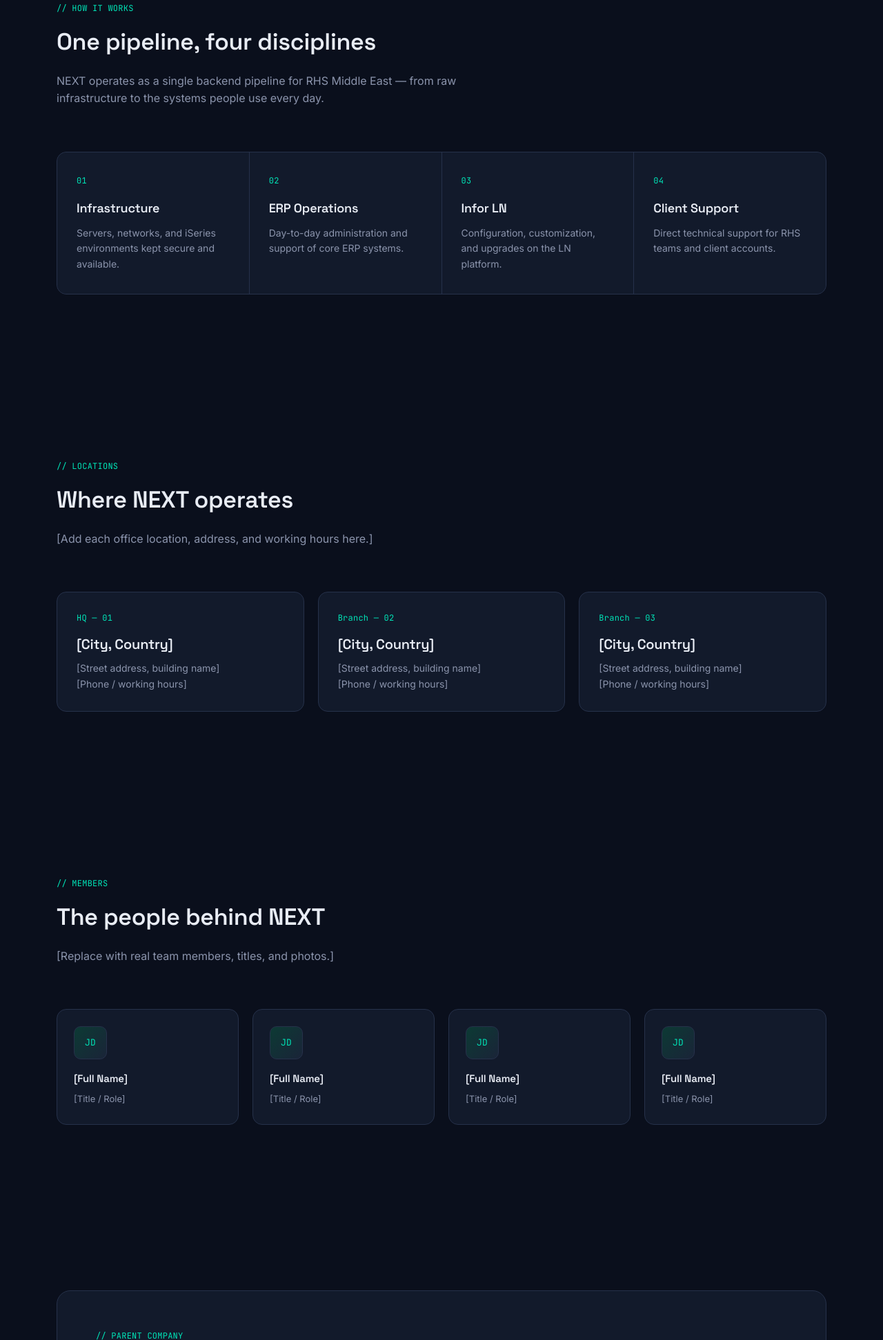
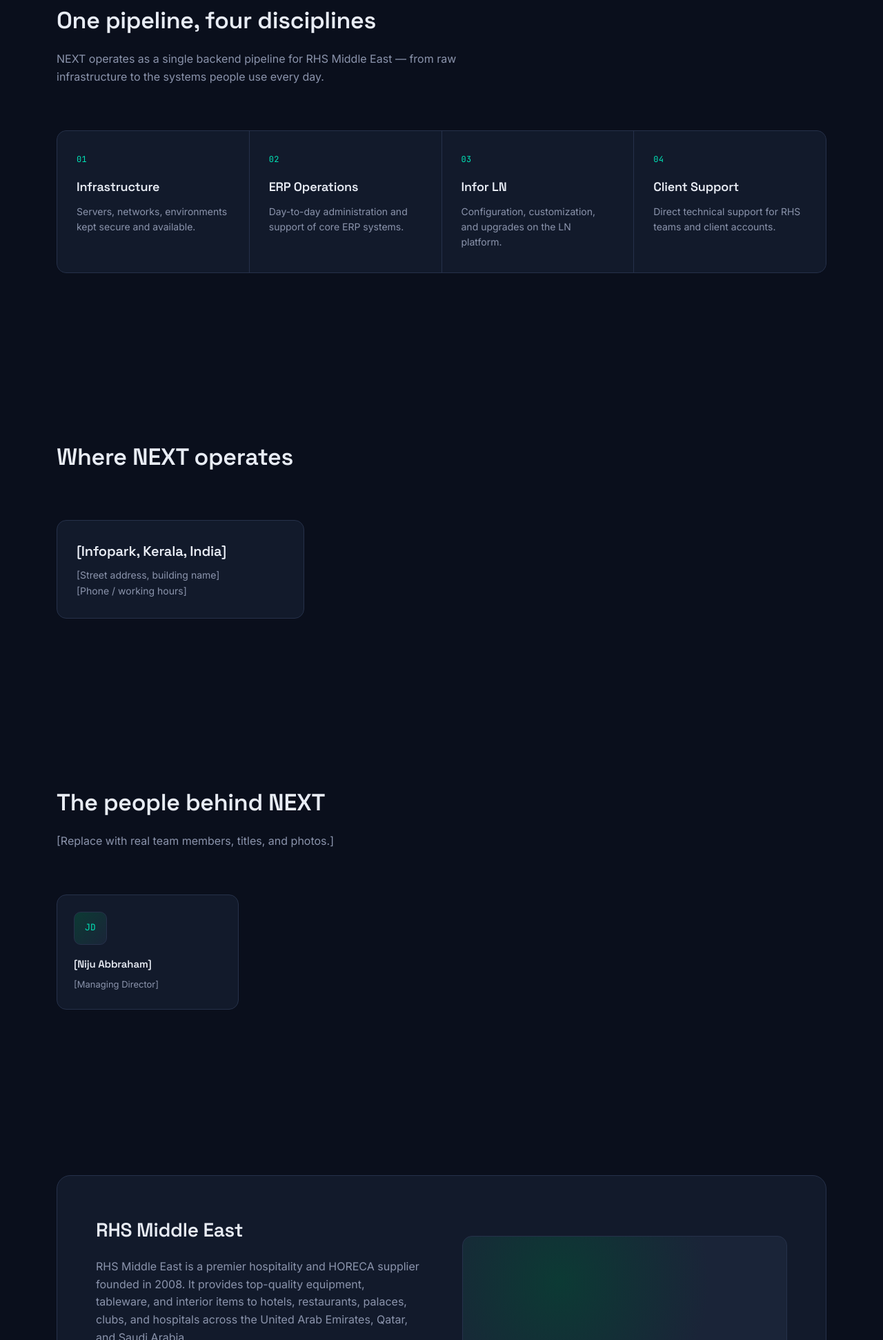
Before and after one commit to sidharthsanjay/website, a plain HTML site: page index.html in a window 1280 px wide. Shown: the part 857-2800 px from the top of the page at 69% size. Drawn offline with Linux system fonts and the light colour scheme.

Commit message:
Revise content and structure in index.html
Updated various sections of the index.html file to improve content clarity and specificity, including team member details and company description.

```diff
--- a/index.html
+++ b/index.html
@@ -195,7 +195,7 @@
     <div>
       <span class="eyebrow mono">IT & BACKEND SERVICES</span>
       <h1>The systems layer behind <span>RHS Middle East.</span></h1>
-      <p>NEXT runs the ERP, Infor LN, and iSeries infrastructure that keeps RHS Middle East operating — quietly, securely, and always on.</p>
+      <p>NEXT runs the ERP, Infor LN, and ISER infrastructure that keeps RHS Middle East operating — quietly, securely, and always on.</p>
       <div class="hero-actions">
         <a href="#about" class="btn btn-solid">See how it works</a>
         <a href="#contact" class="btn btn-ghost">Get in touch</a>
@@ -238,7 +238,6 @@
 <section id="about">
   <div class="wrap">
     <div class="section-head">
-      <span class="section-tag mono">// HOW IT WORKS</span>
       <h2>One pipeline, four disciplines</h2>
       <p>NEXT operates as a single backend pipeline for RHS Middle East — from raw infrastructure to the systems people use every day.</p>
     </div>
@@ -246,7 +245,7 @@
       <div class="pipe-step">
         <span class="pipe-num mono">01</span>
         <h3>Infrastructure</h3>
-        <p>Servers, networks, and iSeries environments kept secure and available.</p>
+        <p>Servers, networks, environments kept secure and available.</p>
       </div>
       <div class="pipe-step">
         <span class="pipe-num mono">02</span>
@@ -270,24 +269,11 @@
 <section id="locations">
   <div class="wrap">
     <div class="section-head">
-      <span class="section-tag mono">// LOCATIONS</span>
       <h2>Where NEXT operates</h2>
-      <p>[Add each office location, address, and working hours here.]</p>
     </div>
     <div class="locations-grid">
       <div class="loc-card">
-        <span class="mono">HQ — 01</span>
-        <h3>[City, Country]</h3>
-        <p>[Street address, building name]<br>[Phone / working hours]</p>
-      </div>
-      <div class="loc-card">
-        <span class="mono">Branch — 02</span>
-        <h3>[City, Country]</h3>
-        <p>[Street address, building name]<br>[Phone / working hours]</p>
-      </div>
-      <div class="loc-card">
-        <span class="mono">Branch — 03</span>
-        <h3>[City, Country]</h3>
+        <h3>[Infopark, Kerala, India]</h3>
         <p>[Street address, building name]<br>[Phone / working hours]</p>
       </div>
     </div>
@@ -297,15 +283,11 @@
 <section id="team">
   <div class="wrap">
     <div class="section-head">
-      <span class="section-tag mono">// MEMBERS</span>
       <h2>The people behind NEXT</h2>
       <p>[Replace with real team members, titles, and photos.]</p>
     </div>
     <div class="team-grid">
-      <div class="team-card"><div class="avatar mono">JD</div><h4>[Full Name]</h4><span>[Title / Role]</span></div>
-      <div class="team-card"><div class="avatar mono">JD</div><h4>[Full Name]</h4><span>[Title / Role]</span></div>
-      <div class="team-card"><div class="avatar mono">JD</div><h4>[Full Name]</h4><span>[Title / Role]</span></div>
-      <div class="team-card"><div class="avatar mono">JD</div><h4>[Full Name]</h4><span>[Title / Role]</span></div>
+      <div class="team-card"><div class="avatar mono">JD</div><h4>[Niju Abbraham]</h4><span>[Managing Director]</span></div>
     </div>
   </div>
 </section>
@@ -314,13 +296,12 @@
   <div class="wrap">
     <div class="parent-block">
       <div>
-        <span class="section-tag mono">// PARENT COMPANY</span>
         <h2>RHS Middle East</h2>
-        <p>[A short paragraph on RHS Middle East — what the group does, its history, and how NEXT fits within it as the IT and backend services arm.]</p>
+        <p>RHS Middle East is a premier hospitality and HORECA supplier founded in 2008. It provides top-quality equipment, tableware, and interior items to hotels, restaurants, palaces, clubs, and hospitals across the United Arab Emirates, Qatar, and Saudi Arabia.</p>
         <div class="stat-row">
-          <div class="stat"><b>[X]</b><span>Years operating</span></div>
-          <div class="stat"><b>[X]</b><span>Locations</span></div>
-          <div class="stat"><b>[X]</b><span>Team members</span></div>
+          <div class="stat"><b>18</b><span>Years operating</span></div>
+          <div class="stat"><b>3</b><span>Locations</span></div>
+          <div class="stat"><b>100+</b><span>Team members</span></div>
         </div>
       </div>
       <div class="parent-visual"></div>
@@ -331,7 +312,6 @@
 <section id="portals">
   <div class="wrap">
     <div class="section-head">
-      <span class="section-tag mono">// ACCESS</span>
       <h2>Built for clients and the team</h2>
       <p>Secure, role-based access — separate spaces for clients and internal staff.</p>
     </div>
@@ -357,19 +337,9 @@
 <section id="careers">
   <div class="wrap">
     <div class="section-head">
-      <span class="section-tag mono">// CAREERS</span>
       <h2>Work on systems that matter</h2>
-      <p>[Replace with real open roles.]</p>
     </div>
     <div class="job-list">
-      <div class="job-row">
-        <div><div class="job-title">[Job Title]</div><div class="job-meta"><span>[Location]</span><span>[Full-time]</span></div></div>
-        <span class="job-arrow">→</span>
-      </div>
-      <div class="job-row">
-        <div><div class="job-title">[Job Title]</div><div class="job-meta"><span>[Location]</span><span>[Full-time]</span></div></div>
-        <span class="job-arrow">→</span>
-      </div>
       <div class="job-row">
         <div><div class="job-title">[Job Title]</div><div class="job-meta"><span>[Location]</span><span>[Full-time]</span></div></div>
         <span class="job-arrow">→</span>
@@ -381,7 +351,6 @@
 <section id="contact">
   <div class="wrap contact-grid">
     <div class="contact-info">
-      <span class="section-tag mono">// CONTACT</span>
       <h2 style="margin-bottom:32px;">Talk to NEXT</h2>
       <div><span class="mono">EMAIL</span><p>[contact@next-example.com]</p></div>
       <div><span class="mono">PHONE</span><p>[+000 0000 0000]</p></div>
```
